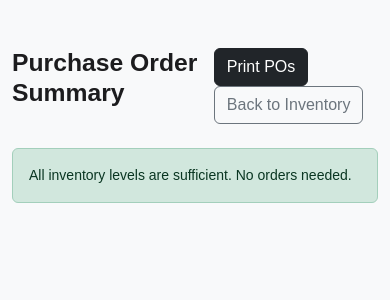
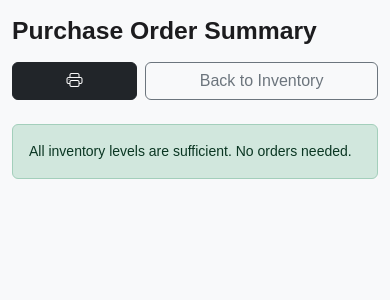
Before and after one commit to subhanshahid1/Elegance-Saloon-Management-e-project, a PHP site: page /elegance-saloon-management-e-project/dashboard/generate_po.php in a window 390 px wide. Shown: the top 300 px of the page. Run offline with PHP 8.4, Linux system fonts and the light colour scheme; tables that the repository leaves empty or names only in its code hold one stand-in row (values such as "Sample post").

Commit message:
now full inventory page is final

```diff
--- a/dashboard/generate_po.php
+++ b/dashboard/generate_po.php
@@ -20,18 +20,31 @@ while($row = $result->fetch_assoc()) {
 <html lang="en">
 <head>
     <meta charset="UTF-8">
+    <meta name="viewport" content="width=device-width, initial-scale=1.0">
     <title>Automatic Purchase Order | Elegance Salon</title>
     <link href="../assets/css/bootstrap.min.css" rel="stylesheet">
+    <link rel="stylesheet" href="https://cdn.jsdelivr.net/npm/bootstrap-icons@1.11.0/font/bootstrap-icons.css">
     <link rel="stylesheet" href="../assets/css/dashboard.css">
-    <style>@media print { .no-print { display: none; } .main-area { margin: 0; width: 100%; } }</style>
+    <style>
+        @media print {
+            .no-print { display: none !important; }
+            .main-area { margin: 0; width: 100%; }
+            .card { border: 1px solid #dee2e6 !important; box-shadow: none !important; }
+        }
+        /* Ensures table content doesn't get squeezed too much on tiny screens */
+        .table { min-width: 600px; }
+        .table-responsive { border: none; }
+    </style>
 </head>
 <body class="bg-light">
-    <div class="container py-5">
-        <div class="d-flex justify-content-between no-print mb-4">
-            <h2 class="fw-bold">Purchase Order Summary</h2>
-            <div>
-                <button onclick="window.print()" class="btn btn-dark"><i class="bi bi-printer"></i> Print POs</button>
-                <a href="inventory.php" class="btn btn-outline-secondary">Back to Inventory</a>
+    <div class="container py-3 py-md-5">
+        <div class="d-flex flex-column flex-md-row justify-content-between no-print mb-4 gap-3">
+            <h2 class="fw-bold mb-0">Purchase Order Summary</h2>
+            <div class="d-flex gap-2">
+                <button onclick="window.print()" class="btn btn-dark flex-fill">
+                    <i class="bi bi-printer"></i> <span class="d-none d-sm-inline">Print POs</span>
+                </button>
+                <a href="inventory.php" class="btn btn-outline-secondary flex-fill">Back to Inventory</a>
             </div>
         </div>
 
@@ -42,16 +55,19 @@ while($row = $result->fetch_assoc()) {
                 <div class="card border-0 shadow-sm mb-4">
                     <div class="card-header bg-white py-3">
                         <h5 class="mb-0 fw-bold"><?php echo htmlspecialchars($supplier); ?></h5>
-                        <small class="text-muted"><?php echo $data['info']['phone']; ?> | <?php echo $data['info']['email']; ?></small>
+                        <small class="text-muted d-block mt-1">
+                            <i class="bi bi-telephone"></i> <?php echo $data['info']['phone']; ?> |
+                            <i class="bi bi-envelope"></i> <?php echo $data['info']['email']; ?>
+                        </small>
                     </div>
-                    <div class="card-body">
-                        <table class="table table-sm">
-                            <thead>
+                    <div class="card-body p-0"> <div class="table-responsive">
+                            <table class="table table-sm mb-0">
+                                <thead class="table-light">
                                     <tr>
-                                    <th>Item Name</th>
+                                        <th class="ps-3">Item Name</th>
                                         <th>Current Stock</th>
                                         <th>Suggested Order</th>
-                                    <th>Estimated Cost</th>
+                                        <th class="pe-3">Estimated Cost</th>
                                     </tr>
                                 </thead>
                                 <tbody>
@@ -63,20 +79,21 @@ while($row = $result->fetch_assoc()) {
                                         $total += $subtotal;
                                     ?>
                                     <tr>
-                                    <td><?php echo htmlspecialchars($item['name']); ?></td>
+                                        <td class="ps-3"><?php echo htmlspecialchars($item['name']); ?></td>
                                         <td class="text-danger"><?php echo $item['quantity']; ?></td>
                                         <td class="fw-bold"><?php echo $orderQty; ?> units</td>
-                                    <td>Rs. <?php echo number_format($subtotal, 2); ?></td>
+                                        <td class="pe-3">Rs. <?php echo number_format($subtotal, 2); ?></td>
                                     </tr>
                                     <?php endforeach; ?>
                                 </tbody>
                                 <tfoot>
-                                <tr>
-                                    <td colspan="3" class="text-end fw-bold">Supplier Total:</td>
-                                    <td class="fw-bold text-success">Rs. <?php echo number_format($total, 2); ?></td>
+                                    <tr class="table-light">
+                                        <td colspan="3" class="text-end fw-bold ps-3">Supplier Total:</td>
+                                        <td class="fw-bold text-success pe-3">Rs. <?php echo number_format($total, 2); ?></td>
                                     </tr>
                                 </tfoot>
                             </table>
+                        </div>
                     </div>
                 </div>
             <?php endforeach; ?>
```
Also changed, not shown: dashboard/supplier_proc.php (+21 -8 lines), dashboard/suppliers.php (+58 -17 lines). Lines whose indentation alone changed are shown as unchanged.
